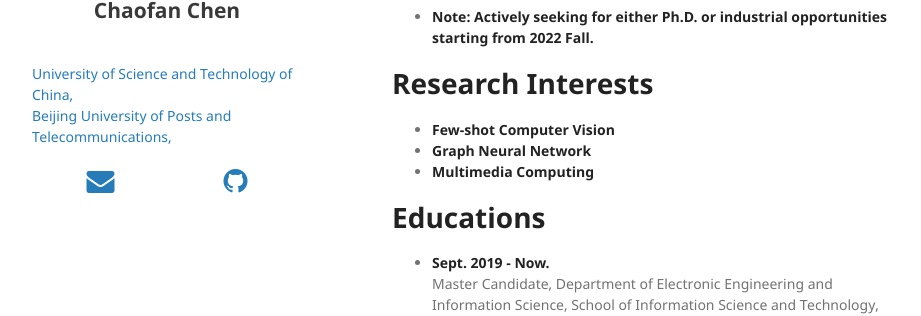
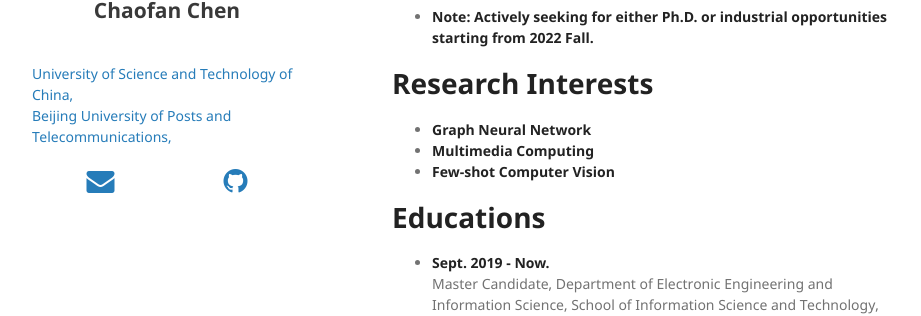
Before and after one commit to chencfccf/chencfccf.github.io, a Jekyll site: the page built from index.md, in a window 1280 px wide and 900 px high. Shown: the part 291-607 px from the top of the window, without its empty margins (178-1099 px from the left). Built offline with Jekyll 4.4.1, drawn with Linux system fonts in a browser that asks for light colours; nearby versions of some CDN libraries; our own code applies the rules of GitHub Pages for plain Markdown files.

```diff
--- a/index.md
+++ b/index.md
@@ -5,9 +5,9 @@ I am currently a second-year master student at **University of Science and Techn
 
 # Research Interests
 
-* **Few-shot Computer Vision**
 * **Graph Neural Network**
 * **Multimedia Computing**
+* **Few-shot Computer Vision**
 
 # Educations
 
```
